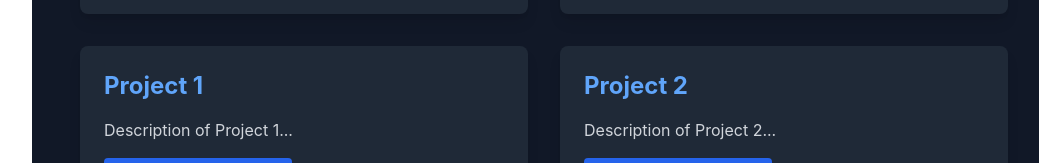
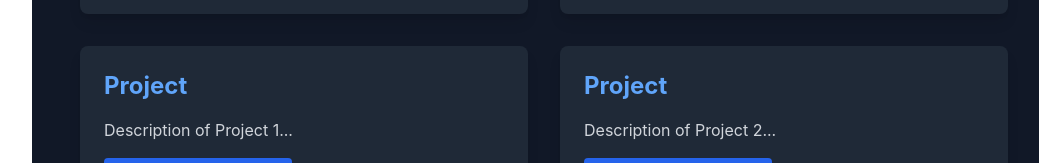
Before and after one commit to FilTatarnik/2024-portfolio, a React (Create React App) app: page / in a window 1280 px wide. Shown: the part 2346-2509 px from the top of the page, without its empty margins (224-1263 px from the left). Built offline with nearby package versions, Linux system fonts and the light colour scheme.

Commit message:
fixing a few things and now filiptatarnik.com redirects to my gh-pages. nice

```diff
--- a/src/components/Hero.js
+++ b/src/components/Hero.js
@@ -40,14 +40,14 @@ const Projects = () => {
           </button>
         </div>
         <div className="bg-gray-800 p-6 rounded-lg shadow-lg hover:shadow-xl transition-shadow duration-300">
-          <h3 className="text-2xl font-bold mb-4 text-blue-400">Project 1</h3>
+          <h3 className="text-2xl font-bold mb-4 text-blue-400">Project </h3>
           <p className="text-gray-300 mb-4">Description of Project 1...</p>
           <button onClick={openModal} className="bg-blue-600 hover:bg-blue-700 text-white font-bold py-2 px-4 rounded">
             View Project Details
           </button>
         </div>
         <div className="bg-gray-800 p-6 rounded-lg shadow-lg hover:shadow-xl transition-shadow duration-300">
-          <h3 className="text-2xl font-bold mb-4 text-blue-400">Project 2</h3>
+          <h3 className="text-2xl font-bold mb-4 text-blue-400">Project </h3>
           <p className="text-gray-300 mb-4">Description of Project 2...</p>
           <button onClick={openModal} className="bg-blue-600 hover:bg-blue-700 text-white font-bold py-2 px-4 rounded">
             View Project Details
@@ -59,7 +59,7 @@ const Projects = () => {
         <div className="fixed inset-0 bg-black bg-opacity-50 flex items-center justify-center p-4">
           <div className="bg-gray-800 p-8 rounded-lg max-w-2xl w-full">
             <h2 className="text-2xl font-bold mb-4 text-white">Project Details</h2>
-            <p className="text-gray-300">This is where you'll showcase your project details.</p>
+            <p className="text-gray-300">Gotta make each project have a unique modal. Do later</p>
             <button onClick={closeModal} className="mt-4 bg-red-500 hover:bg-red-600 text-white font-bold py-2 px-4 rounded">
               Close
             </button>
```
